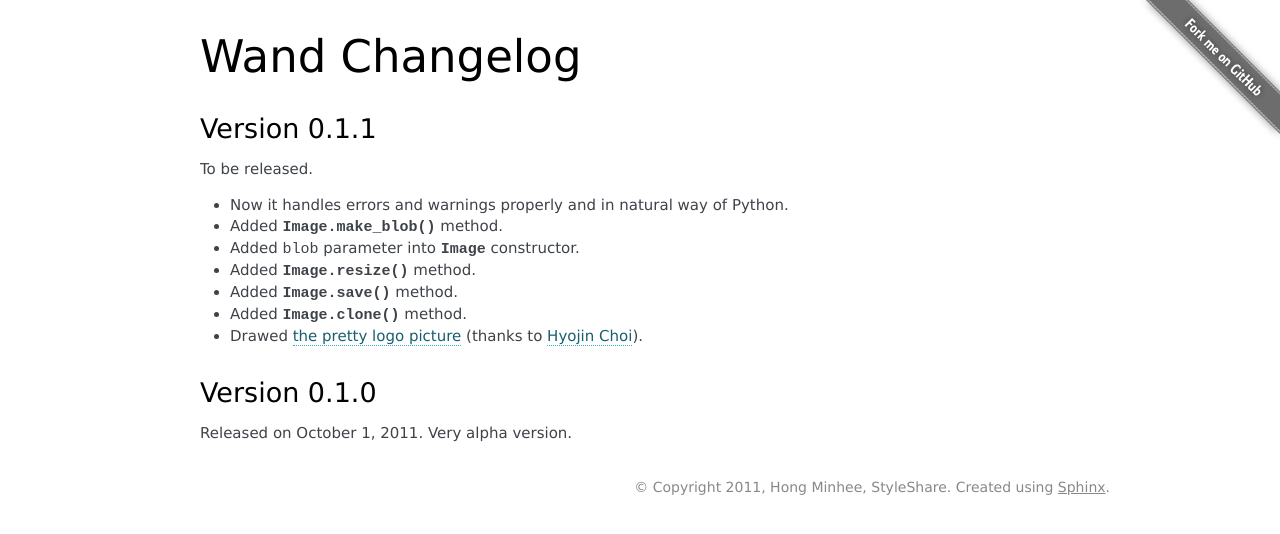
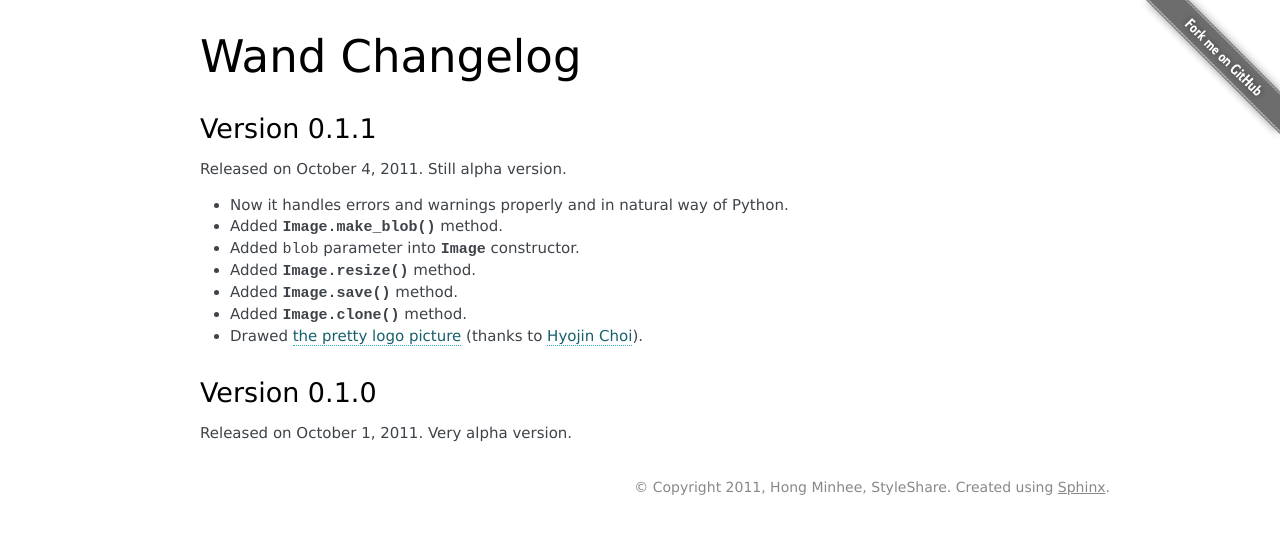
Before and after one commit to emcconville/wand, a Sphinx documentation site: the page built from docs/changes.rst, in a window 1280 px wide. Shown: the top 534 px of the page. Built offline with Sphinx 7.4.7, drawn with Linux system fonts in a browser that asks for light colours; some web fonts are replaced.

Commit message:
Released 0.1.1 version.

```diff
--- a/docs/changes.rst
+++ b/docs/changes.rst
@@ -4,7 +4,7 @@ Wand Changelog
 Version 0.1.1
 -------------
 
-To be released.
+Released on October 4, 2011. Still alpha version.
 
 - Now it handles errors and warnings properly and in natural way of Python.
 - Added :meth:`Image.make_blob() <wand.image.Image.make_blob>` method.
```
